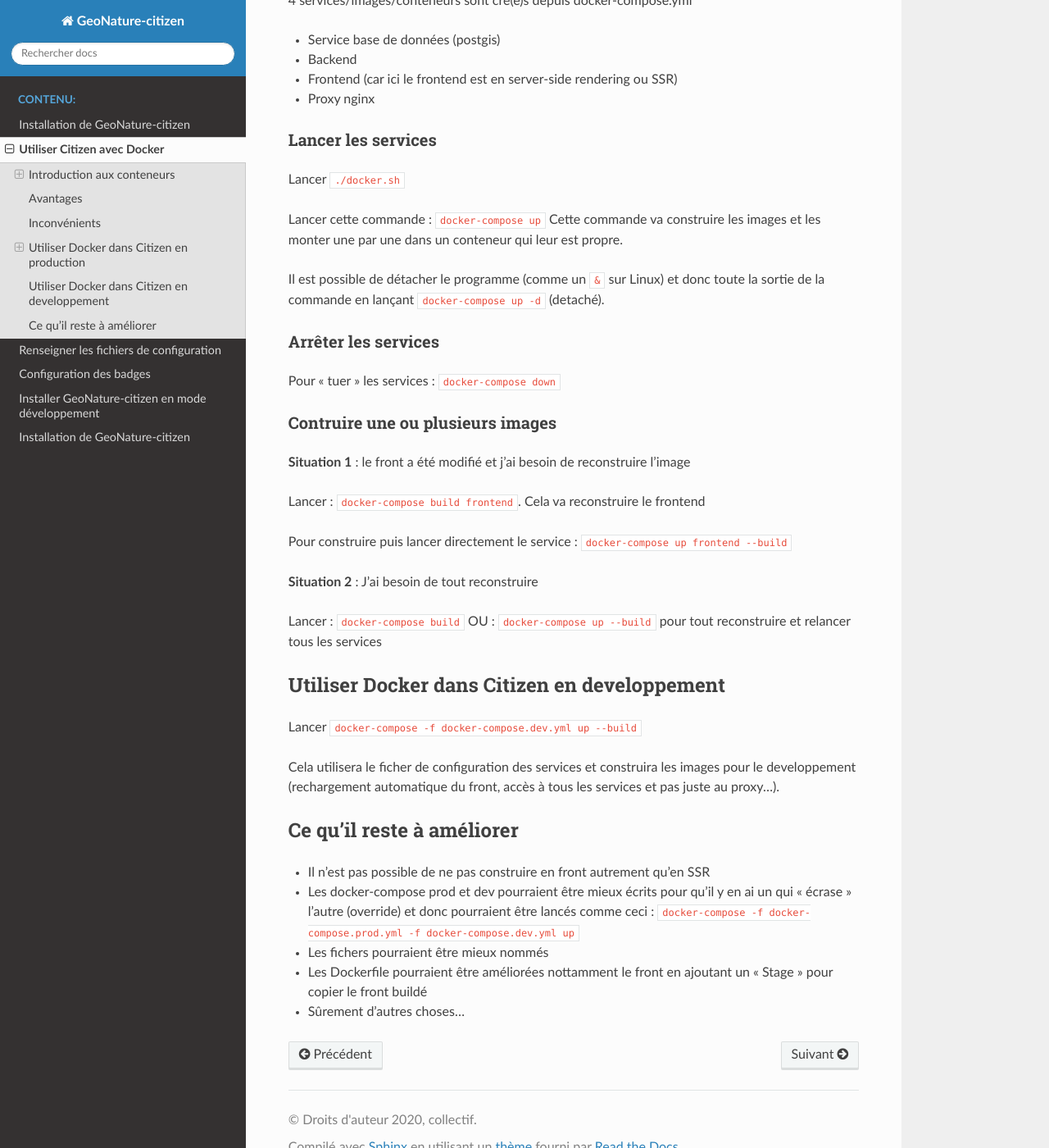
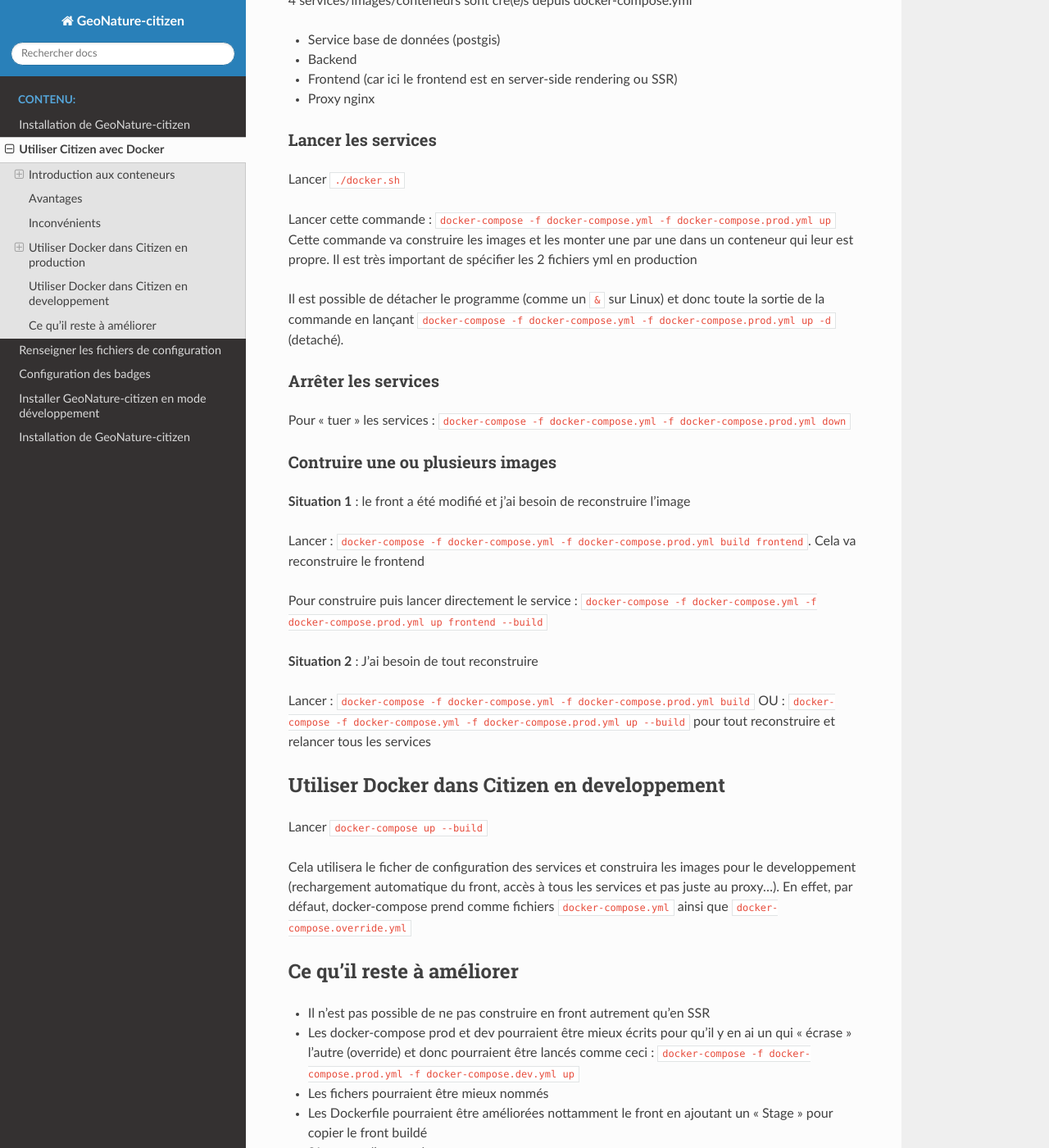
Before and after one commit to PnX-SI/GeoNature-citizen, a Sphinx documentation site: the page built from docs/docker.rst, in a window 1280 px wide and 1400 px high, scrolled down 1481 px. Shown: the whole window at 82% size. Built offline with Sphinx 7.4.7 and the Read the Docs theme 2.0.0, drawn with Linux system fonts in a browser that asks for light colours.

Commit message:
docs(docker): update doc
To match new docker-compose files

```diff
--- a/docs/docker.rst
+++ b/docs/docker.rst
@@ -84,17 +84,19 @@ Lancer les services
 
 Lancer ``./docker.sh``
 
-Lancer cette commande : ``docker-compose up``
+Lancer cette commande : ``docker-compose -f docker-compose.yml -f
+docker-compose.prod.yml up``
 Cette commande va construire les images et les monter une par une
 dans un conteneur qui leur est propre.
+Il est très important de spécifier les 2 fichiers yml en production
 
 Il est possible de détacher le programme (comme un ``&`` sur Linux) et
 donc toute la sortie de la commande en lançant
-``docker-compose up -d`` (detaché).
+``docker-compose -f docker-compose.yml -f docker-compose.prod.yml up -d`` (detaché).
 
 Arrêter les services
 ^^^^^^^^^^^^^^^^^^^^^
-Pour "tuer" les services : ``docker-compose down``
+Pour "tuer" les services : ``docker-compose -f docker-compose.yml -f docker-compose.prod.yml down``
 
 Contruire une ou plusieurs images
 ^^^^^^^^^^^^^^^^^^^^^^^^^^^^^^^^^
@@ -102,27 +104,30 @@ Contruire une ou plusieurs images
 **Situation 1** : le front a été modifié et j'ai besoin de reconstruire
 l'image
 
-Lancer : ``docker-compose build frontend``. Cela va reconstruire le
-frontend
+Lancer : ``docker-compose -f docker-compose.yml -f docker-compose.prod.yml build
+frontend``. Cela va reconstruire le frontend
 
-Pour construire puis lancer directement le service : ``docker-compose up frontend --build``
+Pour construire puis lancer directement le service : ``docker-compose -f
+docker-compose.yml -f docker-compose.prod.yml up frontend --build``
 
 **Situation 2** : J'ai besoin de tout reconstruire
 
-Lancer : ``docker-compose build``
-OU : ``docker-compose up --build`` pour tout reconstruire et relancer tous
-les services
+Lancer : ``docker-compose -f docker-compose.yml -f docker-compose.prod.yml build``
+OU : ``docker-compose -f docker-compose.yml -f docker-compose.prod.yml up
+--build`` pour tout reconstruire et relancer tous les services
 
 
 Utiliser Docker dans Citizen en developpement
 =============================================
 
-Lancer ``docker-compose -f docker-compose.dev.yml up --build``
+Lancer ``docker-compose up --build``
 
 Cela utilisera le ficher de configuration des services
 et construira les images pour le developpement
 (rechargement automatique du front, accès à tous les services et pas
 juste au proxy...).
+En effet, par défaut, docker-compose prend comme fichiers ``docker-compose.yml``
+ainsi que ``docker-compose.override.yml``
 
 
 Ce qu'il reste à améliorer
```
Also changed, not shown: 1 other file.
